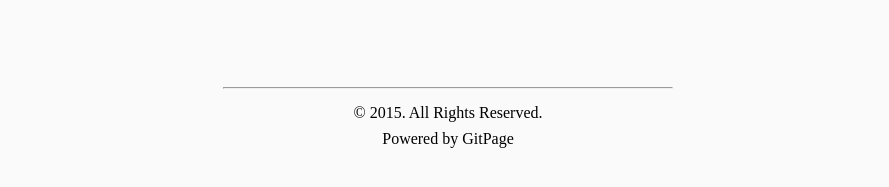
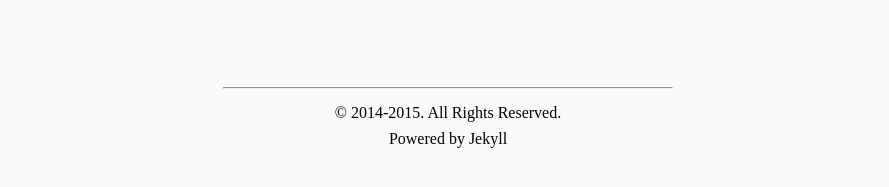
Before and after one commit to huntpig/rickgray.github.io, a Jekyll site: the page built from index.html, in a window 1280 px wide. Shown: the part 445-632 px from the top of the page, without its empty margins (192-1081 px from the left). Built offline with Jekyll 4.4.1, drawn with Linux system fonts in a browser that asks for light colours.

Commit message:
更新 底部样式

```diff
--- a/_includes/footer.html
+++ b/_includes/footer.html
@@ -1,7 +1,7 @@
     <div class="footer">
         <div class="copyright">
             <hr>
-            <p>© 2015. All Rights Reserved.</p><br>
-            <p>Powered by GitPage</p>
+            <p>© 2014-2015. All Rights Reserved.</p><br>
+            <p>Powered by <a href="http://jekyllrb.com/">Jekyll</a></p>
         </div>
     </div>
--- a/public/css/styles.css
+++ b/public/css/styles.css
@@ -136,6 +136,7 @@
 .footer .copyright {
     width: 450px;
     margin: auto;
+    margin-bottom: 30px;
 }
 
 .footer .copyright hr {
```
